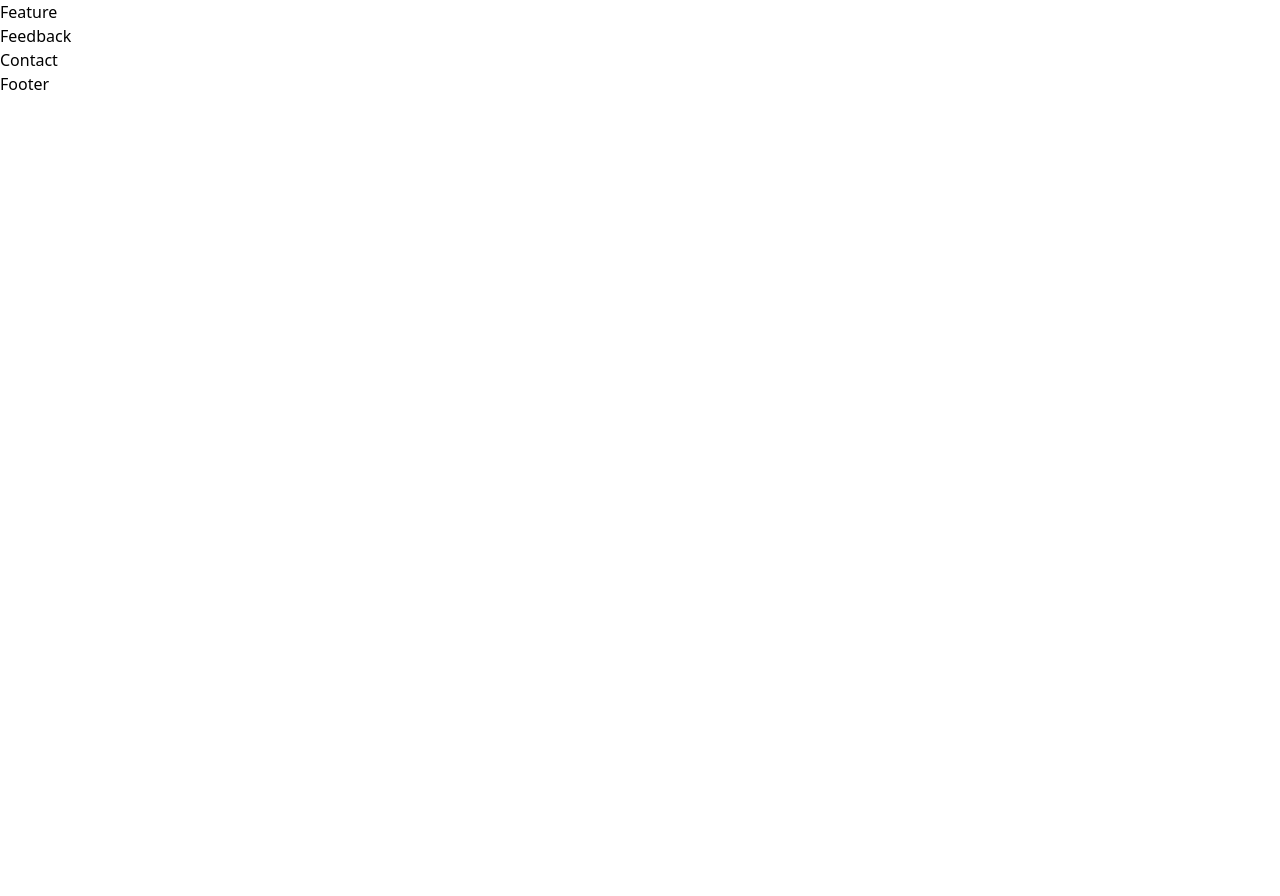
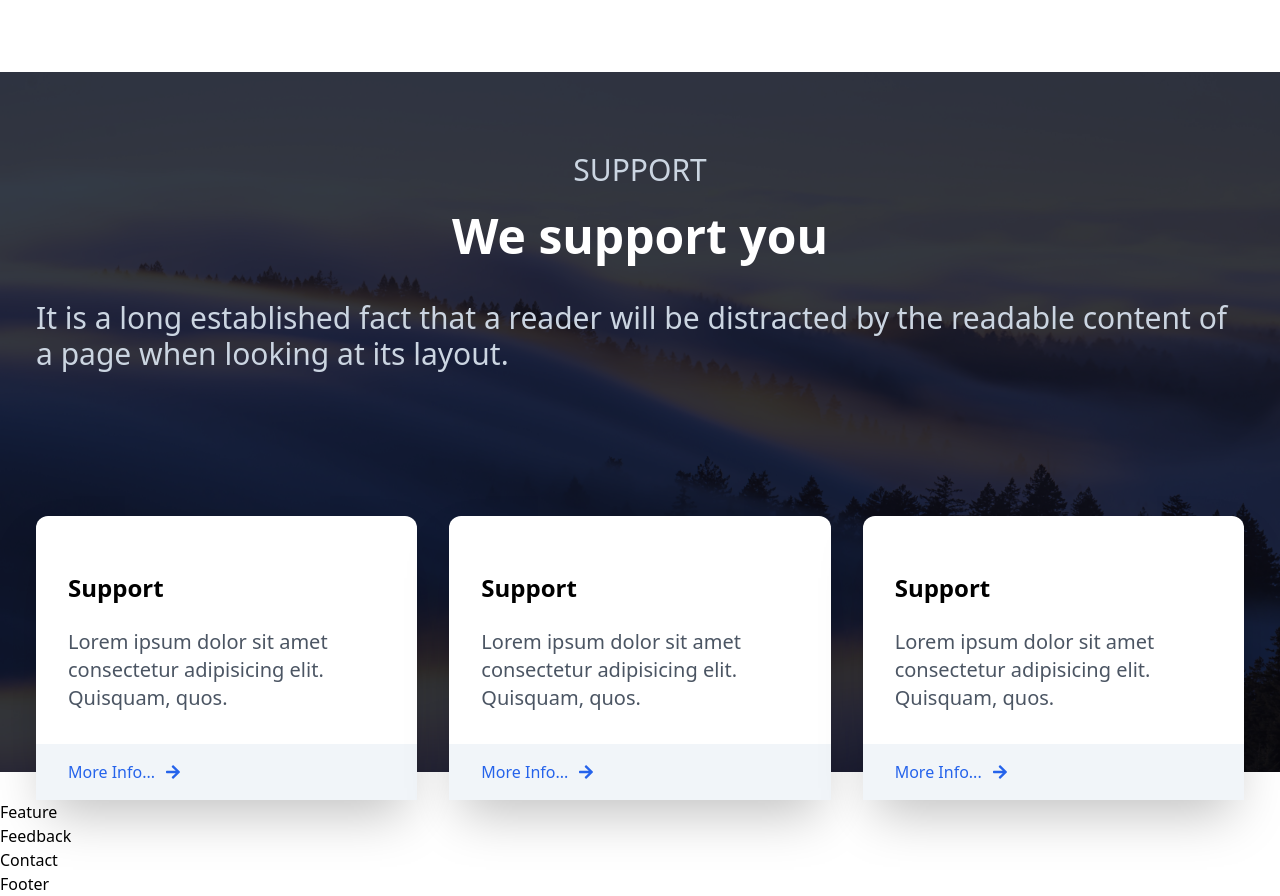
Before and after one commit to pki071120/Tailwind-Chatty-fastcampus, a React (Create React App) app: page / in a window 1280 px wide. Shown: the part 1624-2520 px from the top of the page. Before the commit the page ends 1720 px from the top, so only its background shows below. Built offline with nearby package versions, Linux system fonts and the light colour scheme.

Commit message:
Add Support

```diff
--- a/src/components/Support.js
+++ b/src/components/Support.js
@@ -1,7 +1,80 @@
 import React from "react";
+import support from "../assets/support.jpeg";
+import { FaArrowRight } from "react-icons/fa";
 
 const Support = () => {
-	return <div>Support</div>;
+	return (
+		<section name="support" className="w-full mt-24">
+			<div className="w-full h-[700px] bg-slate-900/90 absolute">
+				<img
+					src={support}
+					alt="support"
+					className="object-cover w-full h-full mix-blend-overlay"
+				/>
+			</div>
+			<div className="max-w-[1240px] mx-auto text-white relative">
+				<div className="px-4 py-12">
+					<h2 className="pt-8 text-3xl text-center uppercase text-slate-300">
+						Support
+					</h2>
+					<h3 className="py-6 text-5xl font-bold text-center">
+						We support you
+					</h3>
+					<p className="py-4 text-3xl text-slate-300">
+						It is a long established fact that a reader will be distracted by
+						the readable content of a page when looking at its layout.{" "}
+					</p>
+				</div>
+				<div className="grid grid-cols-1 lg:grid-cols-3 px-4 pt-12 text-black gap-x-8 gap-y-16 sm:pt-20">
+					<div className="bg-white shadow-2xl rounded-xl">
+						<div className="p-8">
+							<h3 className="my-6 text-2xl font-bold">Support</h3>
+							<p className="text-gray-600 text-xl">
+								Lorem ipsum dolor sit amet consectetur adipisicing elit.
+								Quisquam, quos.
+							</p>
+						</div>
+						<div className="py-4 pl-8 bg-slate-100">
+							<p className="flex items-center text-blue-600">
+								More Info...
+								<FaArrowRight className="w-5 ml-2" />
+							</p>
+						</div>
+					</div>
+					<div className="bg-white shadow-2xl rounded-xl">
+						<div className="p-8">
+							<h3 className="my-6 text-2xl font-bold">Support</h3>
+							<p className="text-gray-600 text-xl">
+								Lorem ipsum dolor sit amet consectetur adipisicing elit.
+								Quisquam, quos.
+							</p>
+						</div>
+						<div className="py-4 pl-8 bg-slate-100">
+							<p className="flex items-center text-blue-600">
+								More Info...
+								<FaArrowRight className="w-5 ml-2" />
+							</p>
+						</div>
+					</div>
+					<div className="bg-white shadow-2xl rounded-xl">
+						<div className="p-8">
+							<h3 className="my-6 text-2xl font-bold">Support</h3>
+							<p className="text-gray-600 text-xl">
+								Lorem ipsum dolor sit amet consectetur adipisicing elit.
+								Quisquam, quos.
+							</p>
+						</div>
+						<div className="py-4 pl-8 bg-slate-100">
+							<p className="flex items-center text-blue-600">
+								More Info...
+								<FaArrowRight className="w-5 ml-2" />
+							</p>
+						</div>
+					</div>
+				</div>
+			</div>
+		</section>
+	);
 };
 
 export default Support;
```
